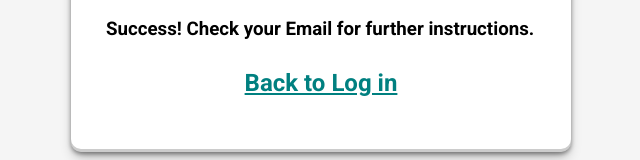
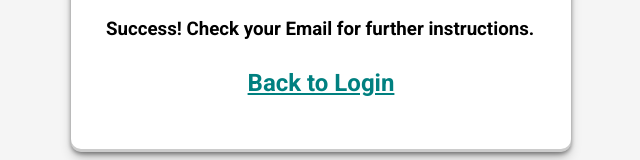
Before and after one commit to siniiitsa/login-geniusee, a React (Create React App) app: page /recover-pass in a window 1280 px wide. Both pictures are taken after typing "name@example.com" into the empty fields and a click on the button "Get recovery email". Shown: the part 382-542 px from the top of the page, without its empty margins (319-959 px from the left). Built offline with nearby package versions, Linux system fonts and the light colour scheme.

Commit message:
fix: typo

```diff
--- a/src/pages/RecoverPasswordPage/RecoverPasswordPage.tsx
+++ b/src/pages/RecoverPasswordPage/RecoverPasswordPage.tsx
@@ -54,7 +54,7 @@ export const RecoverPasswordPage = () => {
         </Link>
       </p>
       <Link className={cn(s.link, s.noPasswordLink)} to={paths.login()}>
-        Back to Log in
+        Back to Login
       </Link>
     </AuthForm>
   );
@@ -65,7 +65,7 @@ export const RecoverPasswordPage = () => {
         Success! Check your Email for further instructions.
       </h3>
       <Link className={cn(s.link, s.backToLoginLink)} to={paths.login()}>
-        Back to Log in
+        Back to Login
       </Link>
     </AuthForm>
   );
```
